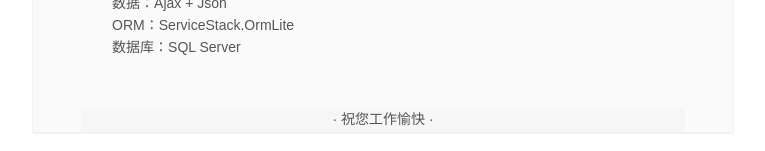
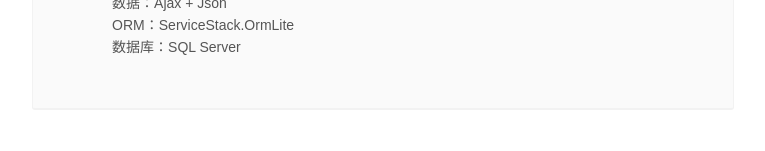
Before and after one commit to hopehook/HopeHook.com, a Jekyll site: the page resume.html, which Jekyll copies as it is, in a window 1280 px wide and 900 px high, scrolled down 2210 px. Shown: the part 746-897 px from the top of the window, without its empty margins (257-1022 px from the left). Built offline with Jekyll 4.4.1, drawn with Linux system fonts in a browser that asks for light colours; Markdown is read by kramdown in place of the engine named in the settings; after the commit the page ends 3086 px from its top, so only the background shows below that.

Commit message:
Update resume.html

```diff
--- a/resume.html
+++ b/resume.html
@@ -784,11 +784,11 @@
 						</div>
 					</div>	 -->
 
-				<div class="mr_self_state">
+<!-- 				<div class="mr_self_state">
    	 				<div class="">
 						·&nbsp;祝您工作愉快&nbsp;·
 	   	 			</div>
-				</div>
+				</div> -->
 			</div>
 		  </div>
 	    </div>
```
